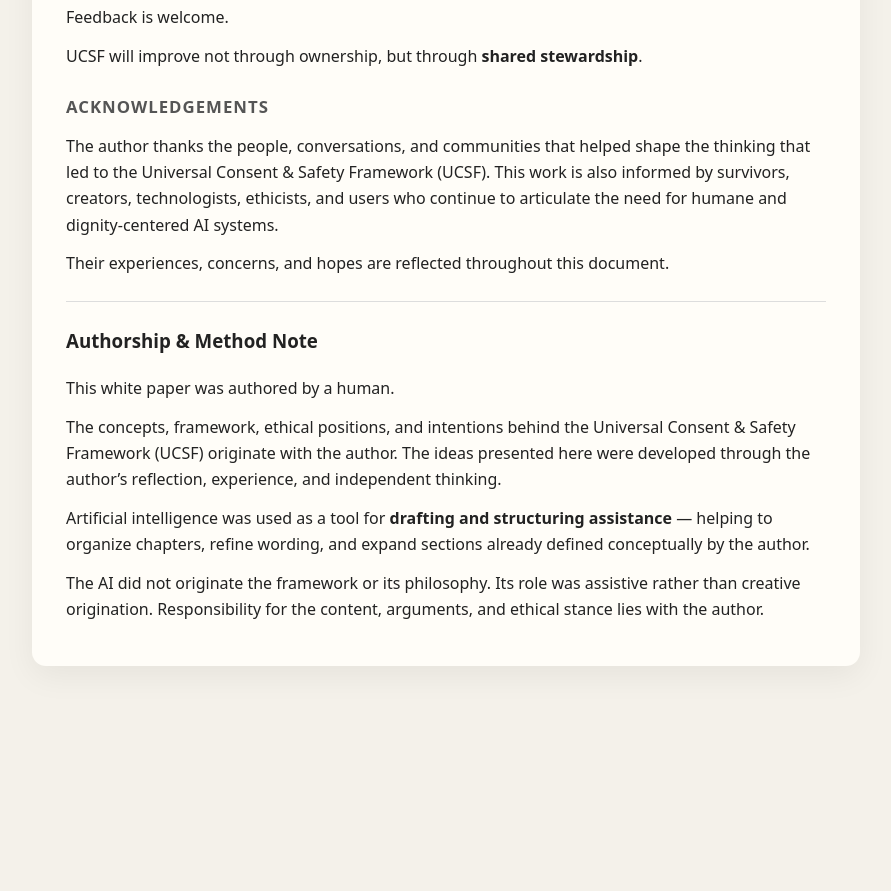
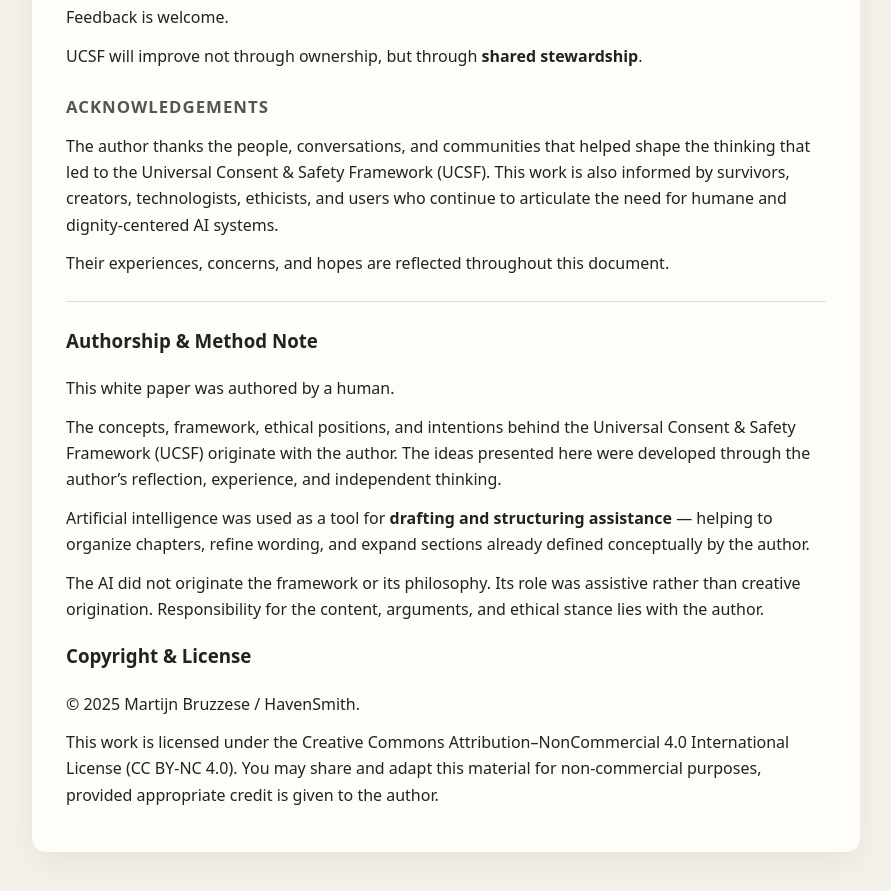
Before and after one commit to MartijnBruzzese/ModelHaven-Studio, a Jekyll site: the page built from UCSF Whitepaper.md, in a window 1280 px wide and 900 px high, scrolled down 35448 px. Shown: the top 891 px of the window, without its empty margins (194-1085 px from the left). Built offline with Jekyll 4.4.1, drawn with Linux system fonts in a browser that asks for light colours; our own code applies the rules of GitHub Pages for plain Markdown files; before the commit the page ends 36162 px from its top, so only the background shows below that.

Commit message:
Update UCSF Whitepaper.md

```diff
--- a/UCSF Whitepaper.md
+++ b/UCSF Whitepaper.md
@@ -1540,3 +1540,9 @@
 Artificial intelligence was used as a tool for **drafting and structuring assistance** — helping to organize chapters, refine wording, and expand sections already defined conceptually by the author.
 
 The AI did not originate the framework or its philosophy. Its role was assistive rather than creative origination. Responsibility for the content, arguments, and ethical stance lies with the author.
+
+### Copyright & License
+
+© 2025 Martijn Bruzzese / HavenSmith.
+
+This work is licensed under the Creative Commons Attribution–NonCommercial 4.0 International License (CC BY-NC 4.0). You may share and adapt this material for non-commercial purposes, provided appropriate credit is given to the author.
```
